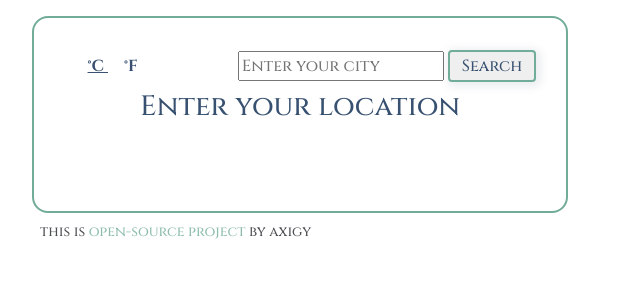
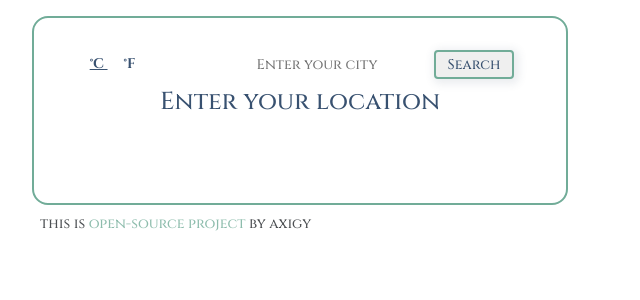
Before and after one commit to Axigy/weather-app-react, a React (Create React App) app: page / in a window 1280 px wide. Shown: the top 300 px of the page, without its empty margins (0-640 px from the left). Built offline with nearby package versions, Linux system fonts and the light colour scheme.

Commit message:
null styles

```diff
--- a/src/index.css
+++ b/src/index.css
@@ -1,13 +1,89 @@
 body {
   margin: 0;
-  font-family: -apple-system, BlinkMacSystemFont, 'Segoe UI', 'Roboto', 'Oxygen',
-    'Ubuntu', 'Cantarell', 'Fira Sans', 'Droid Sans', 'Helvetica Neue',
+  font-family: -apple-system, BlinkMacSystemFont, "Segoe UI", "Roboto", "Oxygen",
+    "Ubuntu", "Cantarell", "Fira Sans", "Droid Sans", "Helvetica Neue",
     sans-serif;
   -webkit-font-smoothing: antialiased;
   -moz-osx-font-smoothing: grayscale;
 }
 
 code {
-  font-family: source-code-pro, Menlo, Monaco, Consolas, 'Courier New',
+  font-family: source-code-pro, Menlo, Monaco, Consolas, "Courier New",
     monospace;
 }
+/*Обнуление*/
+* {
+  padding: 0;
+  margin: 0;
+  border: 0;
+}
+*,
+*:before,
+*:after {
+  -moz-box-sizing: border-box;
+  -webkit-box-sizing: border-box;
+  box-sizing: border-box;
+}
+:focus,
+:active {
+  outline: none;
+}
+a:focus,
+a:active {
+  outline: none;
+}
+nav,
+footer,
+header,
+aside {
+  display: block;
+}
+html,
+body {
+  height: 100%;
+  width: 100%;
+  font-size: 100%;
+  line-height: 1;
+  font-size: 14px;
+  -ms-text-size-adjust: 100%;
+  -moz-text-size-adjust: 100%;
+  -webkit-text-size-adjust: 100%;
+}
+input,
+button,
+textarea {
+  font-family: inherit;
+}
+input::-ms-clear {
+  display: none;
+}
+button {
+  cursor: pointer;
+}
+button::-moz-focus-inner {
+  padding: 0;
+  border: 0;
+}
+a,
+a:visited {
+  text-decoration: none;
+}
+a:hover {
+  text-decoration: none;
+}
+ul li {
+  list-style: none;
+}
+img {
+  vertical-align: top;
+}
+h1,
+h2,
+h3,
+h4,
+h5,
+h6 {
+  font-size: inherit;
+  font-weight: inherit;
+}
+/*--------------------*/
```
